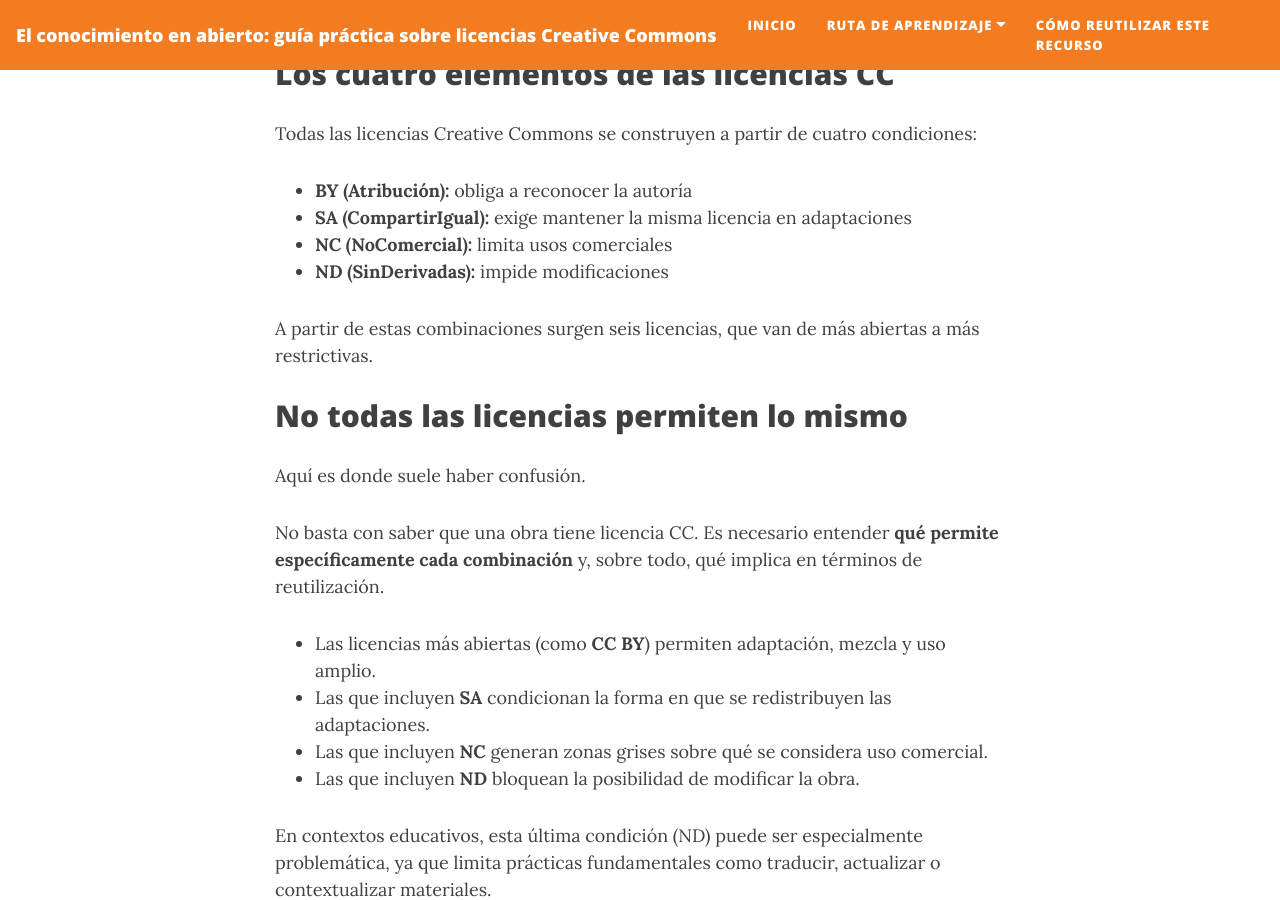
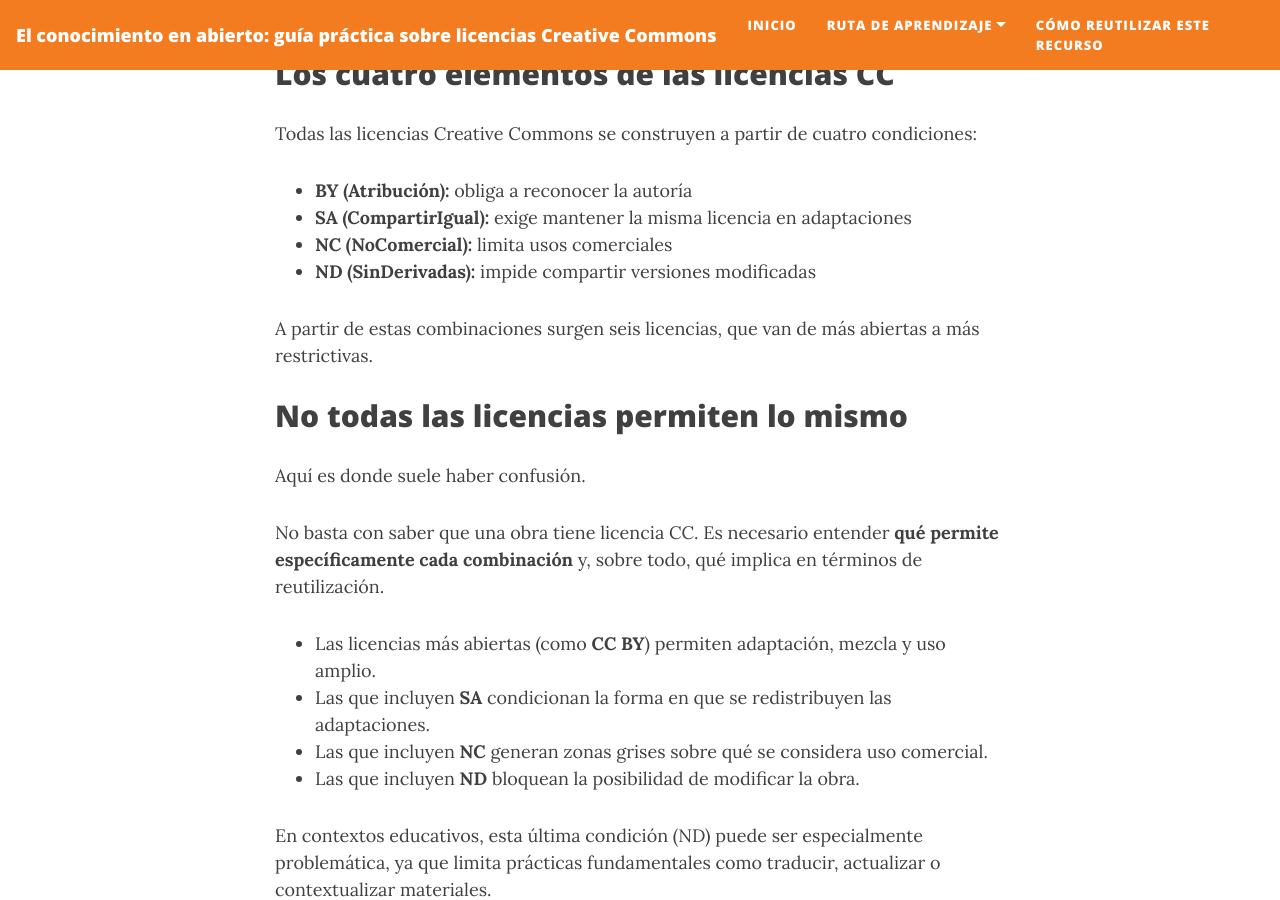
Before and after one commit to rosariorogel/cc-oer-mexico, a Jekyll site: the page built from _pages/licencias-cc.md, in a window 1280 px wide and 900 px high, scrolled down 1351 px. Built offline with Jekyll 4.4.1, drawn with Linux system fonts in a browser that asks for light colours; nearby versions of some CDN libraries.

Commit message:
Update licencias-cc.md

```diff
--- a/_pages/licencias-cc.md
+++ b/_pages/licencias-cc.md
@@ -40,7 +40,7 @@
 - **BY (Atribución):** obliga a reconocer la autoría
 - **SA (CompartirIgual):** exige mantener la misma licencia en adaptaciones
 - **NC (NoComercial):** limita usos comerciales
-- **ND (SinDerivadas):** impide modificaciones
+- **ND (SinDerivadas):** impide compartir versiones modificadas
 
 A partir de estas combinaciones surgen seis licencias, que van de más abiertas a más restrictivas.
 
```
